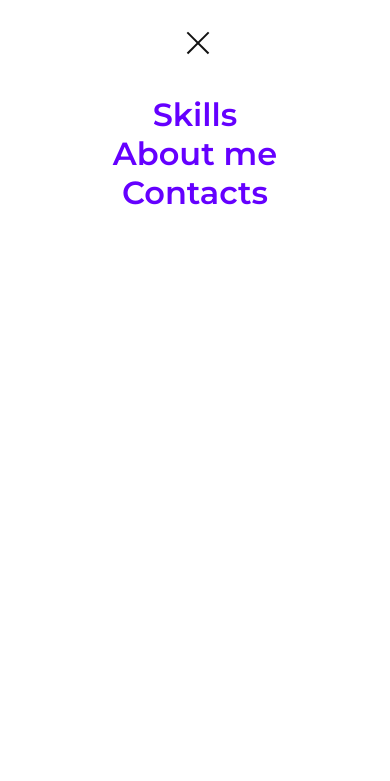
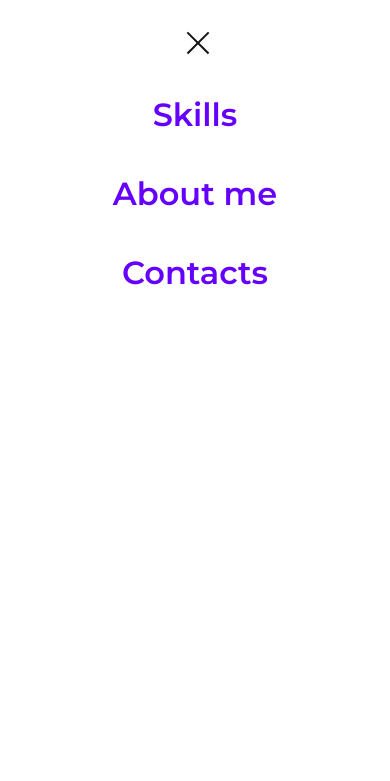
Before and after one commit to scffs/dev, a plain HTML site: page index.html in a window 390 px wide. Both pictures are taken after a click on the element 198 px from the left and 41 px from the top of the page. Shown: the top 781 px of the page. Drawn offline with Linux system fonts and the light colour scheme.

Commit message:
Update style.css

```diff
--- a/assets/css/style.css
+++ b/assets/css/style.css
@@ -465,6 +465,9 @@ input{
     .header-link{
         font-size: 32px;
     }
+    .header-nav--menu{
+        gap:40px;
+    }
     .btn{
         z-index: 2;
     }
```
